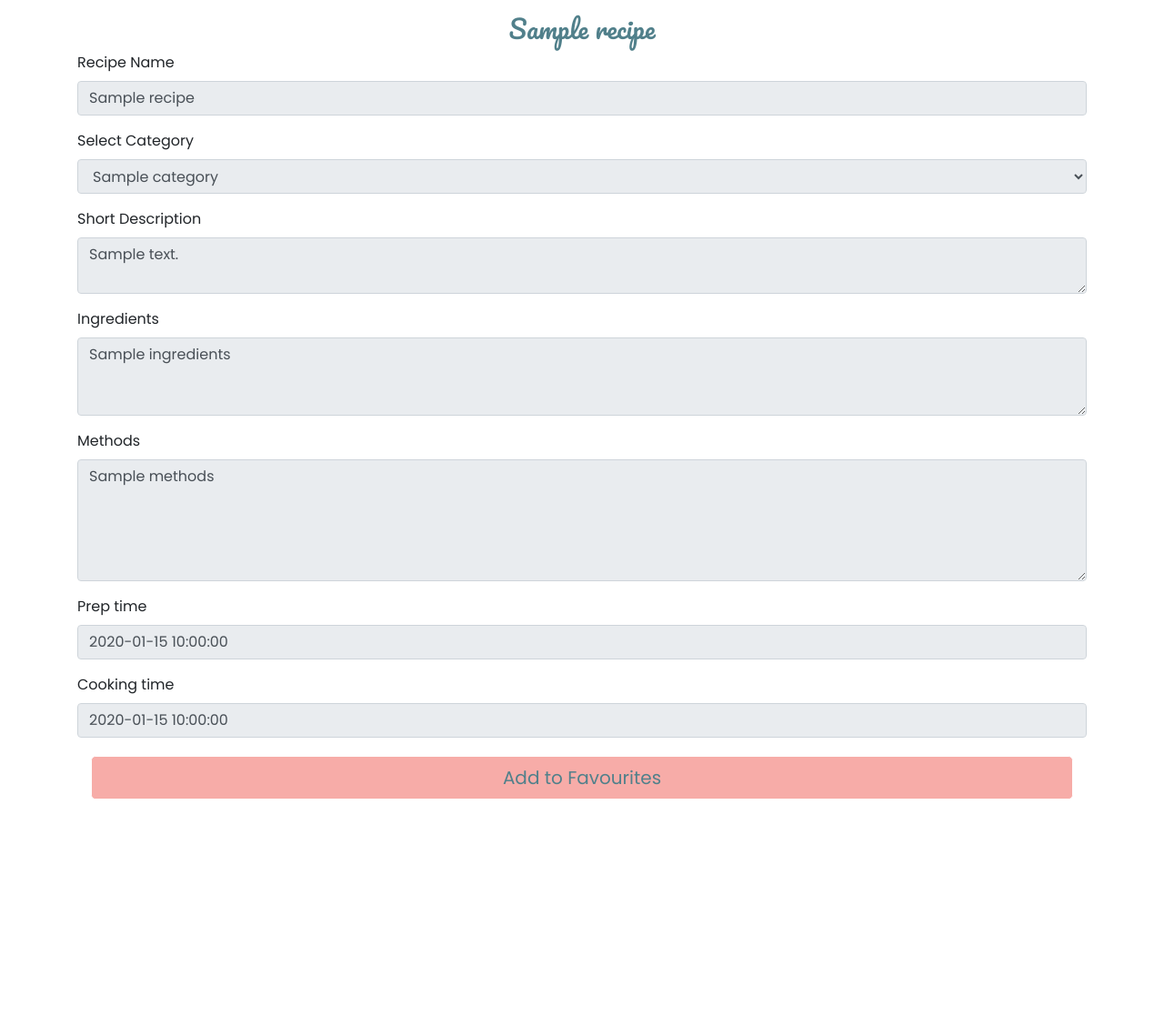
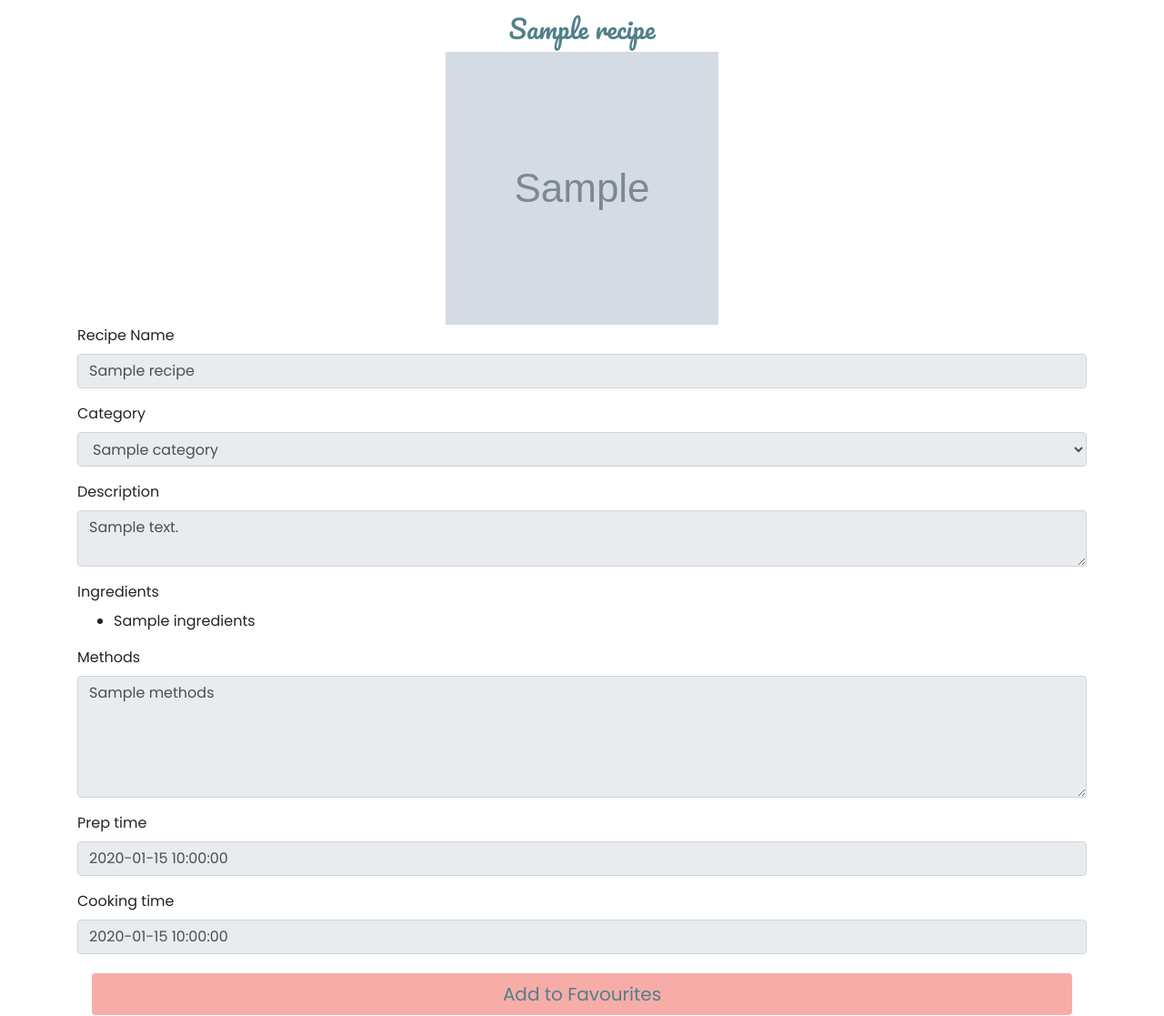
Before and after one commit to haleanana/our-recipe, a Flask app: template templates/showrecipe.html in a window 1280 px wide. Shown: the part 87-1204 px from the top of the page at 91% size. Before the commit the page ends 965 px from the top, so only its background shows below. Run offline with Flask 2, Linux system fonts and the light colour scheme; the template is opened without the code that fills it: most values are stand-ins (such as "Sample title", 1, 10 or a date in 2020); grey boxes marked "Sample" are stand-in pictures; some libraries are stand-ins or nearby versions.

Commit message:
Adjusted showrecipe.html so ingredients are displayed in bullet points and tweaked .recipe.img in stlye.css to display correctly

```diff
--- a/static/css/style.css
+++ b/static/css/style.css
@@ -89,3 +89,13 @@ a:hover{
     overflow: hidden;
     padding: 5px;
 }
+
+/*-----------Show recipe-------------------*/
+
+.recipe-img{
+    height: 300px;
+    width: 300px;
+    display: block;
+    margin: 0 auto;
+
+}
--- a/templates/showrecipe.html
+++ b/templates/showrecipe.html
@@ -3,6 +3,7 @@
 <h3 class="text-center">{{recipe.recipe_name}}</h3>
 <form method="POST" action="">
   <div class="container">
+  <img src="{{recipe.url_image}}" alt="" class="recipe-img">
     <div class="form-group">
       <label for="recipe">Recipe Name</label>
       <input disabled
@@ -14,7 +15,7 @@
       />
     </div>
     <div class="form-group">
-      <label for="exampleFormControlSelect1">Select Category</label>
+      <label for="exampleFormControlSelect1">Category</label>
       <select disabled class="form-control" id="category" name="category_name">
         {% for category in categories %} {% if category.category_name ==
         recipe.category_name %}
@@ -31,7 +32,7 @@
       </select>
     </div>
     <div class="form-group">
-      <label for="recipe_description">Short Description</label>
+      <label for="recipe_description">Description</label>
       <textarea disabled
         value="{{recipe.recipe_description}}"
         class="form-control"
@@ -45,14 +46,15 @@
     </div>
     <div class="form-group">
       <label for="ingredients">Ingredients</label>
-      <textarea disabled
-        class="form-control"
-        id="ingredients"
-        rows="3"
-        name="ingredients"
-      >
-{{recipe.ingredients}}</textarea
-      >
+      <div>
+      <ul>
+        {% for ingredients in recipe.ingredients.splitlines() %}
+        <li>
+            <p>{{ingredients}}</p>
+        </li>
+        {% endfor %}
+    </ul>
+      </div>
     </div>
     <div class="form-group">
       <label for="methods">Methods</label>
```
